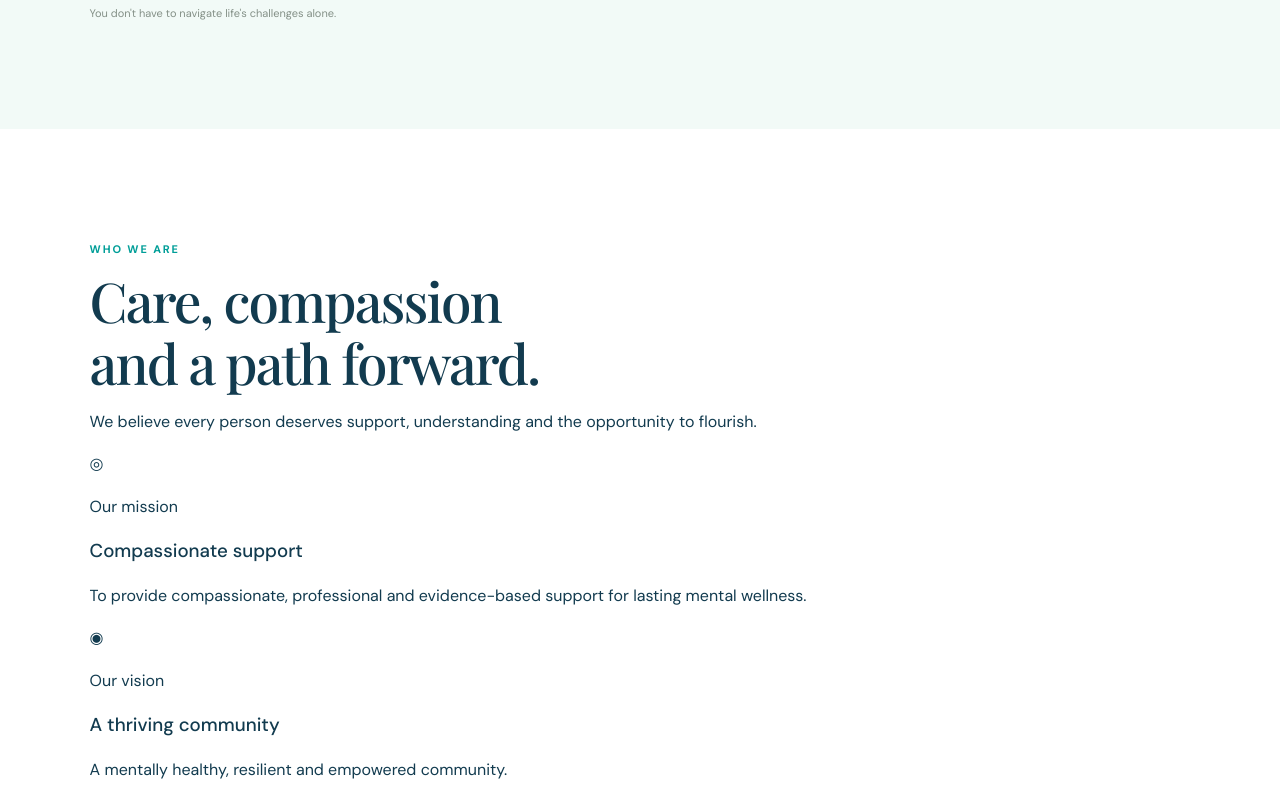
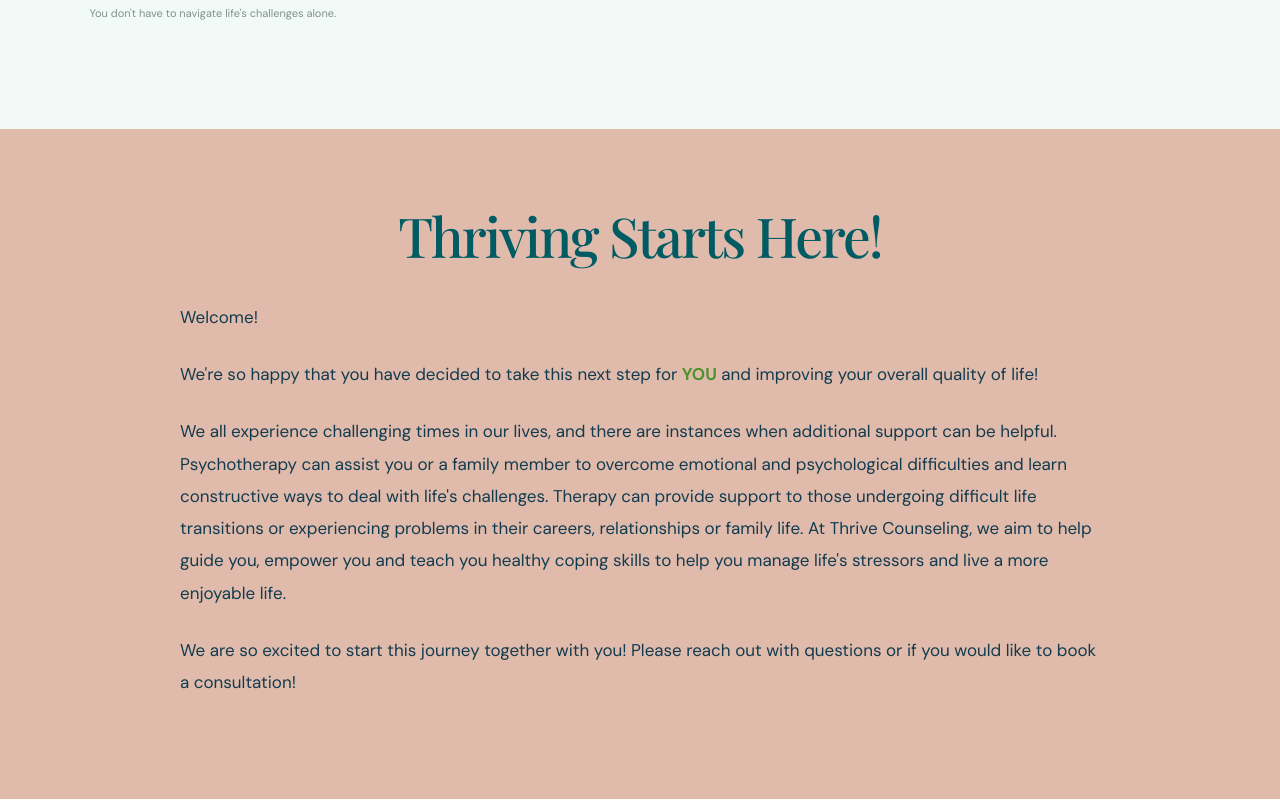
Before and after one commit to chesamtech/thrive-counseling-and-wellness-center, a plain HTML site: page index.html in a window 1280 px wide. Shown: the part 740-1543 px from the top of the page. Drawn offline with nearby package versions, Linux system fonts and the light colour scheme; a web font is replaced by a local one.

Commit message:
Add Thrive welcome section with brand colours

```diff
--- a/index.html
+++ b/index.html
@@ -43,6 +43,20 @@
         <div class="hero-art-caption">A safe space<br>to grow.</div>
       </div>
     </section>
+
+<section class="welcome-section" id="welcome">
+  <div class="welcome-content">
+    <h2>Thriving Starts Here!</h2>
+
+    <p>Welcome!</p>
+
+    <p>We're so happy that you have decided to take this next step for <strong>YOU</strong> and improving your overall quality of life!</p>
+
+    <p>We all experience challenging times in our lives, and there are instances when additional support can be helpful. Psychotherapy can assist you or a family member to overcome emotional and psychological difficulties and learn constructive ways to deal with life's challenges. Therapy can provide support to those undergoing difficult life transitions or experiencing problems in their careers, relationships or family life. At Thrive Counseling, we aim to help guide you, empower you and teach you healthy coping skills to help you manage life's stressors and live a more enjoyable life.</p>
+
+    <p>We are so excited to start this journey together with you! Please reach out with questions or if you would like to book a consultation!</p>
+  </div>
+</section>
 
     <section class="section mission-vision" id="about">
       <div class="section-intro">
--- a/style.css
+++ b/style.css
@@ -334,3 +334,55 @@ h1 em {
     color: #005B63;
     text-align: right;
 }
+
+/* Thrive welcome section */
+.welcome-section {
+  background: #E0BBAB;
+  color: #FFFFFF;
+  padding: 75px 7%;
+}
+
+.welcome-content {
+  max-width: 920px;
+  margin: 0 auto;
+}
+
+.welcome-content h2 {
+  text-align: center;
+  margin-bottom: 35px;
+  color: #FFFFFF;
+}
+
+.welcome-content p {
+  font-size: 17px;
+  line-height: 1.9;
+  margin-bottom: 25px;
+}
+
+@media (max-width: 600px) {
+  .welcome-section {
+    padding: 50px 7%;
+  }
+
+  .welcome-content p {
+    font-size: 15px;
+  }
+}
+
+/* Thrive welcome section - logo colours */
+.welcome-section {
+  background: #E0BBAB;
+  color: #123B4F;
+}
+
+.welcome-content h2 {
+  color: #005B63;
+}
+
+.welcome-content p {
+  color: #123B4F;
+}
+
+.welcome-content strong {
+  color: #4F922E;
+}
```
